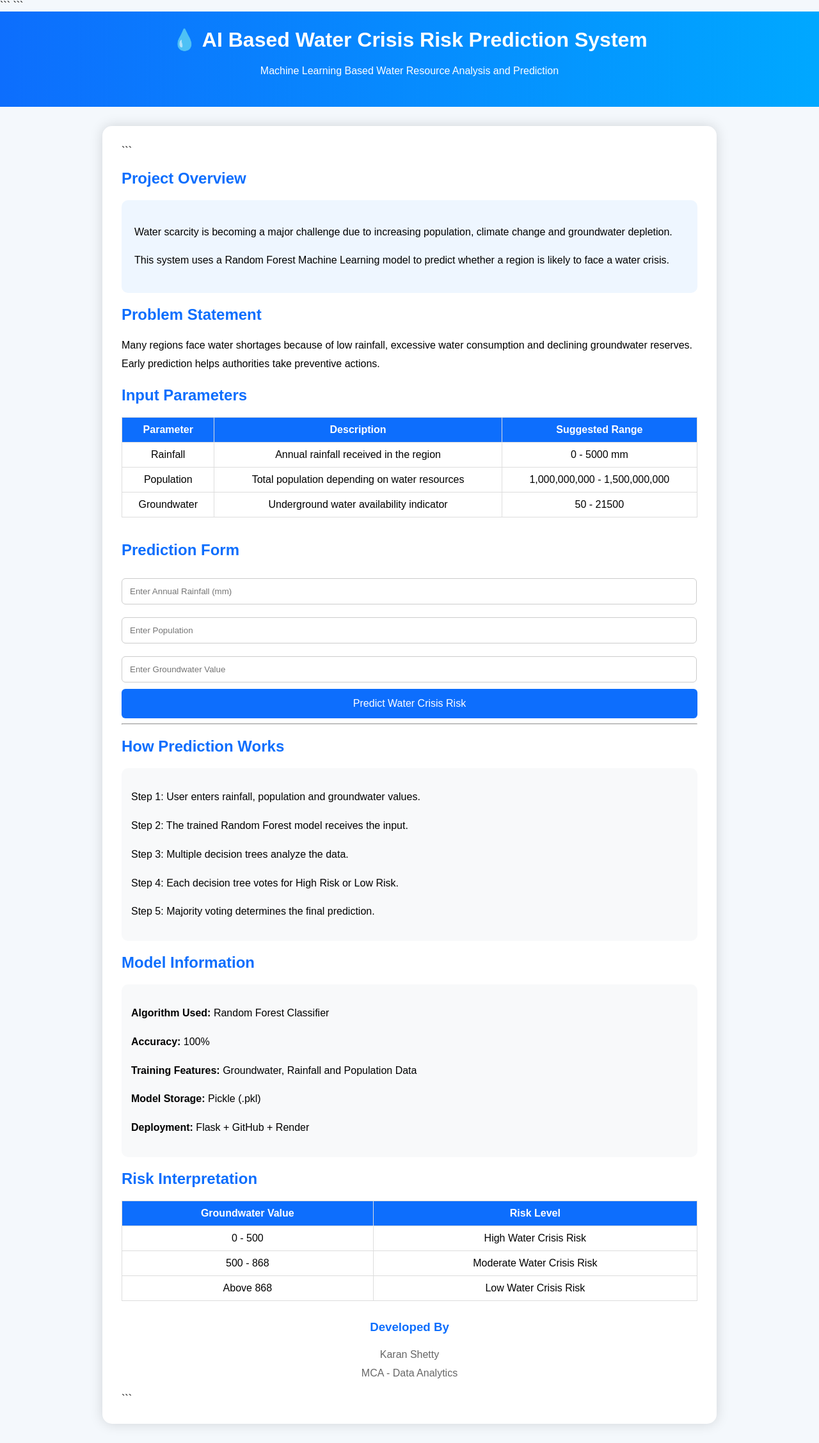
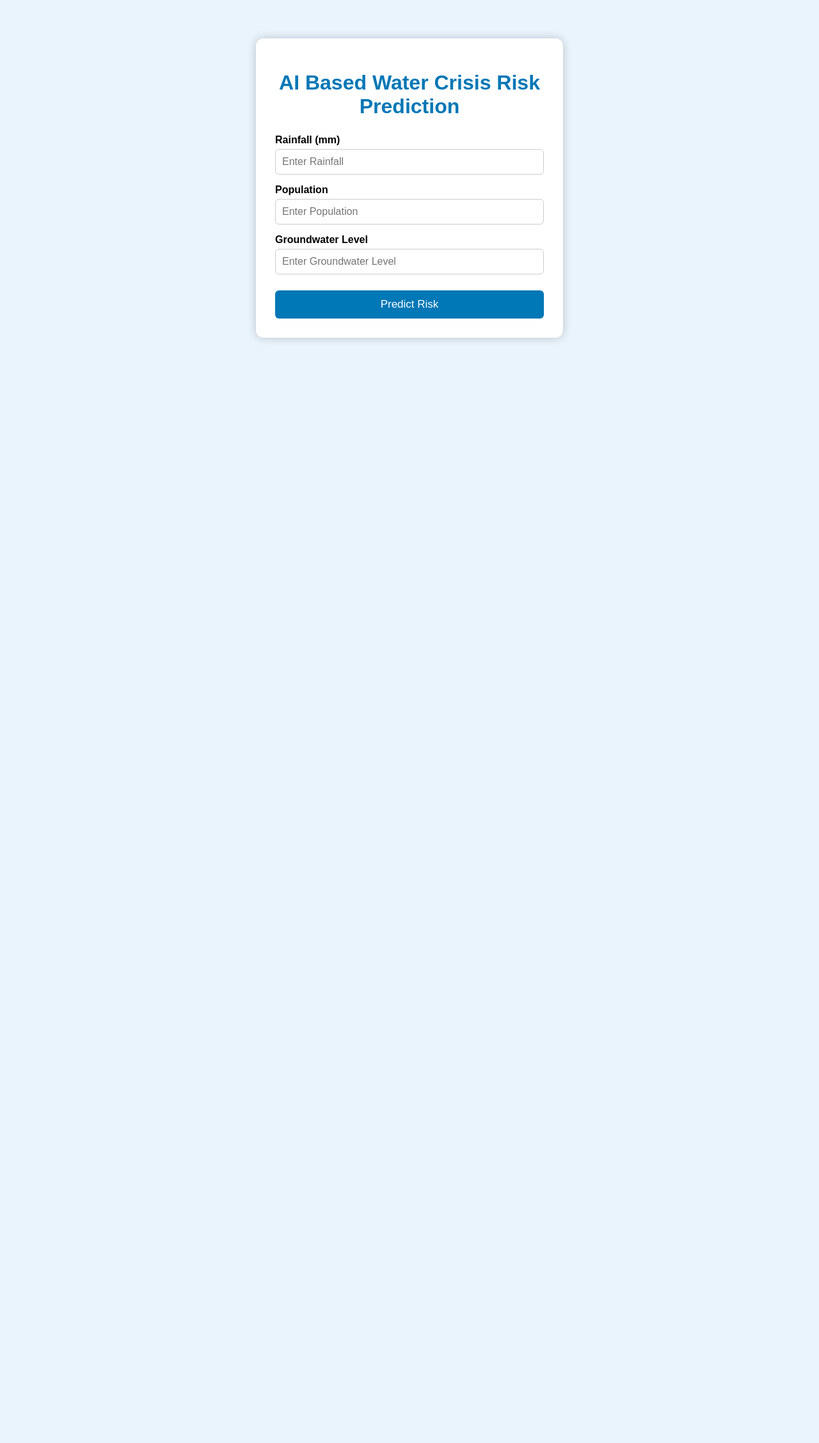
Before and after one commit to krnzs/Water-Crisis-Risk-Prediction, a Flask app: page / in a window 1280 px wide. Shown: the whole page at 64% size. After the commit the page ends 533 px from the top, so only its background shows below. Run offline with Flask 3, Linux system fonts and the light colour scheme; parts of the project's set-up code (start-up, migrations or seed data) failed here and were passed over.

Commit message:
Update index.html

````diff
--- a/templates/index.html
+++ b/templates/index.html
@@ -1,321 +1,123 @@
 <!DOCTYPE html>
+<html lang="en">
+<head>
+    <meta charset="UTF-8">
+    <meta name="viewport" content="width=device-width, initial-scale=1.0">
+    <title>AI Based Water Crisis Risk Prediction</title>
 
-<html>
-<head>
-    <title>AI Based Water Crisis Risk Prediction System</title>
-
-```
     <style>
-
         body{
-        font-family: Arial, sans-serif;
-        background:#f4f8fc;
             margin:0;
             padding:0;
-    }
-
-    .header{
-        background:linear-gradient(90deg,#0d6efd,#00a8ff);
-        color:white;
-        padding:25px;
-        text-align:center;
-    }
-
-    .header h1{
-        margin:0;
+            font-family:Arial, Helvetica, sans-serif;
+            background:#eaf4fc;
         }
 
         .container{
-        width:900px;
-        margin:30px auto;
+            width:420px;
+            margin:60px auto;
             background:white;
             padding:30px;
-        border-radius:15px;
-        box-shadow:0px 0px 20px rgba(0,0,0,0.15);
+            border-radius:12px;
+            box-shadow:0 0 15px rgba(0,0,0,0.2);
         }
 
-    h2,h3{
-        color:#0d6efd;
+        h1{
+            text-align:center;
+            color:#0077b6;
+            margin-bottom:25px;
         }
 
-    p{
-        line-height:1.8;
-    }
-
-    .info{
-        background:#eef6ff;
-        padding:20px;
-        border-radius:10px;
-        margin-bottom:20px;
+        label{
+            font-weight:bold;
+            display:block;
+            margin-top:15px;
         }
 
         input{
-        width:97%;
-        padding:12px;
-        margin:10px 0;
+            width:100%;
+            padding:10px;
+            margin-top:5px;
+            border-radius:6px;
             border:1px solid #ccc;
-        border-radius:6px;
+            font-size:16px;
+            box-sizing:border-box;
         }
 
         button{
             width:100%;
-        padding:14px;
-        background:#0d6efd;
+            margin-top:25px;
+            padding:12px;
+            background:#0077b6;
             color:white;
             border:none;
             border-radius:6px;
-        font-size:16px;
+            font-size:17px;
             cursor:pointer;
         }
 
         button:hover{
-        background:#084298;
+            background:#005f8d;
         }
 
         .result{
             margin-top:20px;
-        padding:20px;
-        background:#e8f5e9;
-        border-radius:10px;
             text-align:center;
-        font-size:22px;
+            font-size:20px;
             font-weight:bold;
+            color:green;
         }
-
-    table{
-        border-collapse:collapse;
-        width:100%;
-        margin-top:10px;
-    }
-
-    table, th, td{
-        border:1px solid #ddd;
-    }
-
-    th{
-        background:#0d6efd;
-        color:white;
-        padding:10px;
-    }
-
-    td{
-        padding:10px;
-        text-align:center;
-    }
-
-    .card{
-        background:#f8f9fa;
-        padding:15px;
-        margin-top:15px;
-        border-radius:10px;
-    }
-
-    footer{
-        text-align:center;
-        margin-top:30px;
-        color:#666;
-    }
-
     </style>
-```
 
 </head>
 
 <body>
 
-<div class="header">
-    <h1>💧 AI Based Water Crisis Risk Prediction System</h1>
-    <p>Machine Learning Based Water Resource Analysis and Prediction</p>
-</div>
-
 <div class="container">
 
-```
-<h2>Project Overview</h2>
+    <h1>AI Based Water Crisis Risk Prediction</h1>
 
-<div class="info">
+    <form action="/predict" method="POST">
 
-    <p>
-        Water scarcity is becoming a major challenge due to increasing
-        population, climate change and groundwater depletion.
-    </p>
-
-    <p>
-        This system uses a Random Forest Machine Learning model to
-        predict whether a region is likely to face a water crisis.
-    </p>
-
-</div>
-
-<h2>Problem Statement</h2>
-
-<p>
-    Many regions face water shortages because of low rainfall,
-    excessive water consumption and declining groundwater reserves.
-    Early prediction helps authorities take preventive actions.
-</p>
-
-<h2>Input Parameters</h2>
-
-<table>
-
-    <tr>
-        <th>Parameter</th>
-        <th>Description</th>
-        <th>Suggested Range</th>
-    </tr>
-
-    <tr>
-        <td>Rainfall</td>
-        <td>Annual rainfall received in the region</td>
-        <td>0 - 5000 mm</td>
-    </tr>
-
-    <tr>
-        <td>Population</td>
-        <td>Total population depending on water resources</td>
-        <td>1,000,000,000 - 1,500,000,000</td>
-    </tr>
-
-    <tr>
-        <td>Groundwater</td>
-        <td>Underground water availability indicator</td>
-        <td>50 - 21500</td>
-    </tr>
-
-</table>
-
-<br>
-
-<h2>Prediction Form</h2>
-
-<form action="/predict" method="post">
-
+        <label>Rainfall (mm)</label>
         <input
             type="number"
-        step="any"
             name="rainfall"
-        placeholder="Enter Annual Rainfall (mm)"
+            placeholder="Enter Rainfall"
+            min="0"
+            step="0.01"
             required
         >
 
+        <label>Population</label>
         <input
             type="number"
-        step="any"
             name="population"
             placeholder="Enter Population"
+            min="0"
+            step="1"
             required
         >
 
+        <label>Groundwater Level</label>
         <input
             type="number"
-        step="any"
             name="groundwater"
-        placeholder="Enter Groundwater Value"
+            placeholder="Enter Groundwater Level"
+            min="0"
+            step="0.01"
             required
         >
 
-    <button type="submit">
-        Predict Water Crisis Risk
-    </button>
+        <button type="submit">Predict Risk</button>
 
     </form>
 
     {% if prediction %}
-
     <div class="result">
-
-    Prediction Result
-
-    <br><br>
-
         {{ prediction }}
-
     </div>
-
     {% endif %}
-
-<hr>
-
-<h2>How Prediction Works</h2>
-
-<div class="card">
-
-    <p>
-        Step 1: User enters rainfall, population and groundwater values.
-    </p>
-
-    <p>
-        Step 2: The trained Random Forest model receives the input.
-    </p>
-
-    <p>
-        Step 3: Multiple decision trees analyze the data.
-    </p>
-
-    <p>
-        Step 4: Each decision tree votes for High Risk or Low Risk.
-    </p>
-
-    <p>
-        Step 5: Majority voting determines the final prediction.
-    </p>
-
-</div>
-
-<h2>Model Information</h2>
-
-<div class="card">
-
-    <p><b>Algorithm Used:</b> Random Forest Classifier</p>
-
-    <p><b>Accuracy:</b> 100%</p>
-
-    <p><b>Training Features:</b> Groundwater, Rainfall and Population Data</p>
-
-    <p><b>Model Storage:</b> Pickle (.pkl)</p>
-
-    <p><b>Deployment:</b> Flask + GitHub + Render</p>
-
-</div>
-
-<h2>Risk Interpretation</h2>
-
-<table>
-
-    <tr>
-        <th>Groundwater Value</th>
-        <th>Risk Level</th>
-    </tr>
-
-    <tr>
-        <td>0 - 500</td>
-        <td>High Water Crisis Risk</td>
-    </tr>
-
-    <tr>
-        <td>500 - 868</td>
-        <td>Moderate Water Crisis Risk</td>
-    </tr>
-
-    <tr>
-        <td>Above 868</td>
-        <td>Low Water Crisis Risk</td>
-    </tr>
-
-</table>
-
-<footer>
-
-    <h3>Developed By</h3>
-
-    <p>
-        Karan Shetty<br>
-        MCA - Data Analytics
-    </p>
-
-</footer>
-```
 
 </div>
 
````
Lines whose indentation alone changed are shown as unchanged.
